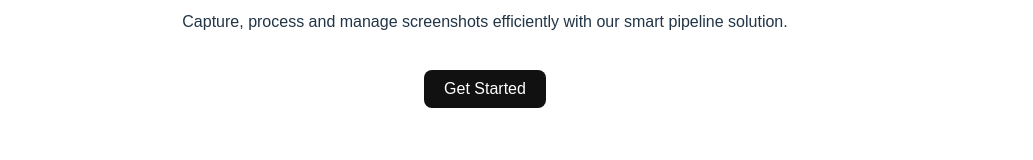
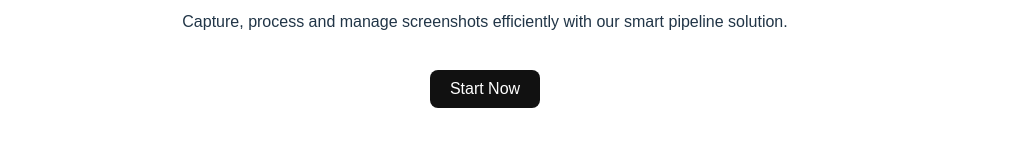
Before and after one commit to Kamalini2006/screenshot-pipeline, a React (Vite) app: page / in a window 1280 px wide. Shown: the part 297-457 px from the top of the page, without its empty margins (0-1033 px from the left). Built offline with nearby package versions, Linux system fonts and the light colour scheme.

Commit message:
Test visual regression

```diff
--- a/src/App.jsx
+++ b/src/App.jsx
@@ -17,7 +17,7 @@ function App(){
       <section style={styles.hero}>
         <h1>Automate your Sreenshot Workflow</h1>
         <p>Capture, process and manage screenshots efficiently with our smart pipeline solution.</p>
-        <button style={styles.button}>Get Started</button>
+        <button style={styles.button}>Start Now</button>
       </section>
 
       {/* Features */}
```
